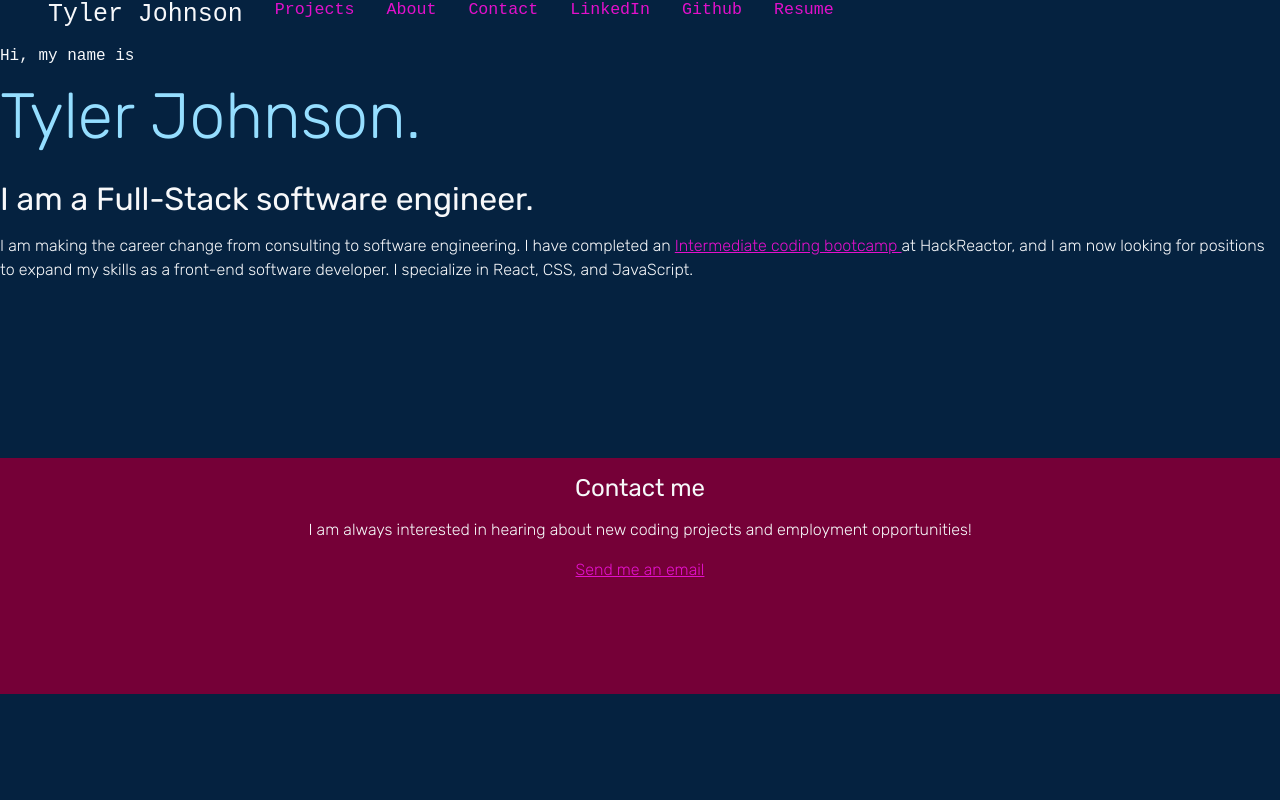
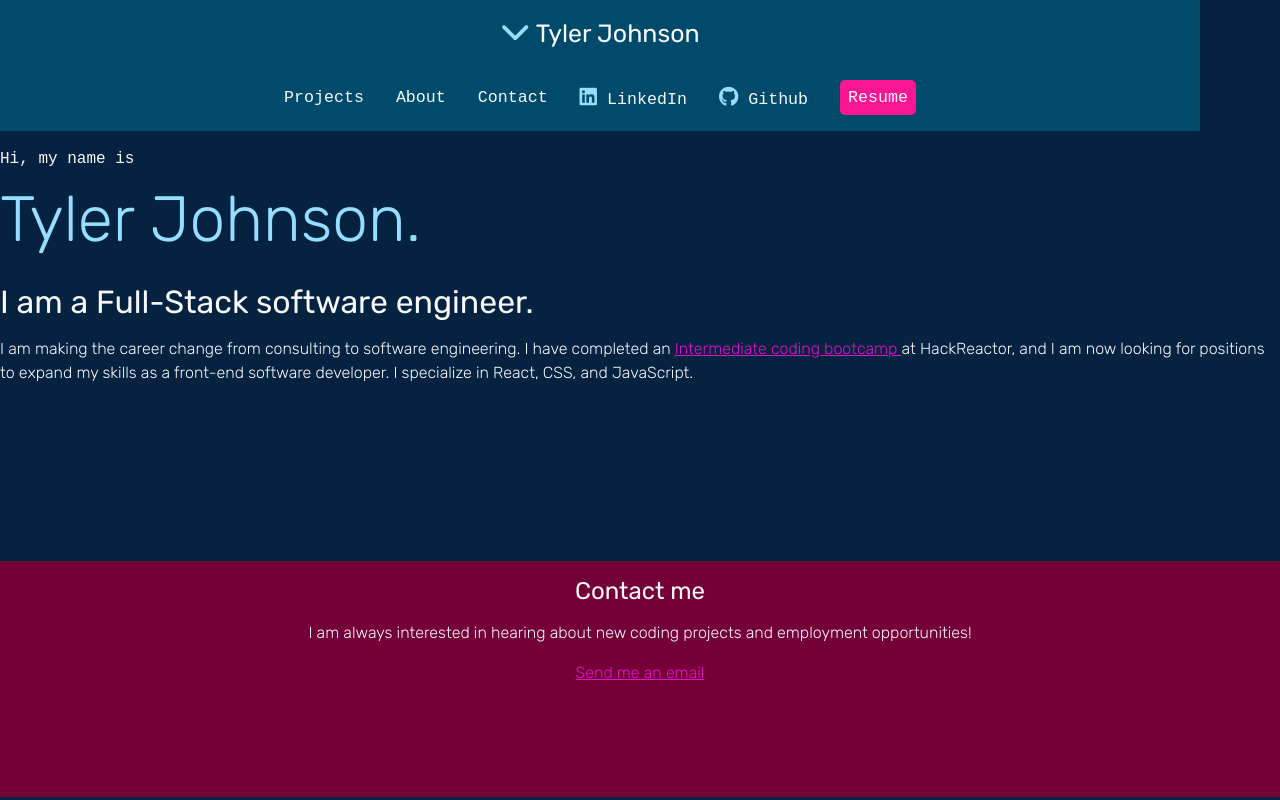
Before and after one commit to t-ylerJ/portfolio, a plain HTML site: page index.html in a window 1280 px wide. Drawn offline with Linux system fonts and the light colour scheme; a web font is replaced by a local one.

Commit message:
Create nav bar and add FA icons

```diff
--- a/index.html
+++ b/index.html
@@ -3,21 +3,40 @@
   <link rel="preconnect" href="https://fonts.googleapis.com">
   <link rel="preconnect" href="https://fonts.gstatic.com" crossorigin>
   <link href="https://fonts.googleapis.com/css2?family=Oxygen+Mono&family=Rubik:ital,wght@0,300..900;1,300..900&display=swap" rel="stylesheet">
+  <script src="https://kit.fontawesome.com/4325354217.js" crossorigin="anonymous"></script>
 </head>
 <nav id="navbar">
   <ul>
-    <li><h1>Tyler Johnson</h1></li>
+
+    <li>
+      <h1>
+        <!-- <i class="fa-solid fa-code"></i> -->
+        <!-- <i class="fa-solid fa-file-code"></i> -->
+        <!-- <i class="fa-regular fa-folder-open"></i> -->
+        <!-- <i class="fa-solid fa-pen-to-square"></i> -->
+        <i class="fa-solid fa-chevron-down"></i>
+        Tyler Johnson
+      </h1>
+    </li>
     <li><a href="#projects">Projects</a></li>
     <li><a href="about.html">About</a></li>
     <li><a href="#contact">Contact</a></li>
-    <li><a href="https://www.linkedin.com/in/t-ylerJ/" target="_blank">LinkedIn</a></li>
-    <li><a href="https://github.com/t-ylerJ">Github</a></li>
-    <li><a href="">Resume</a></li>
-
+    <li>
+      <a href="https://www.linkedin.com/in/t-ylerJ/" target="_blank"><span class="fa-brands fa-linkedin" style="color: #95deff;"></span>
+        LinkedIn
+      </a>
+    </li>
+    <li>
+      <a href="https://github.com/t-ylerJ"><span class="fa-brands fa-github" style="color: #95deff;"></span>
+        Github
+      </a>
+    </li>
+    <li><a href="" class="button">Resume</a></li>
   </ul>
 
 </nav>
   <section id="intro">
+
     <p class="name">Hi, my name is <span> Tyler Johnson.</span></p>
     <h2>I am a Full-Stack software engineer.</h2>
 
--- a/main.css
+++ b/main.css
@@ -1,4 +1,4 @@
-.rubik-primary {
+ .rubik-primary {
   font-family: "Rubik", sans-serif;
   font-optical-sizing: auto;
   font-weight: 300;
@@ -66,25 +66,63 @@ a:hover {
 nav {
   font-family: var(--mono);
   font-size: 80%;
+  padding: 1rem 2rem;
+  background-color: var(--dkseafoamblue);
 }
-#navbar ul{
+
+nav h1 {
+  text-decoration: none;
+  font-family: var(--sans);
+
+  font-weight: 400;
+}
+nav ul {
   list-style-type: none;
+  padding: 0;
   margin: 0;
-  padding: 0 2rem;
-  overflow: hidden;
-  text-decoration: none;
+  display: flex;
+  flex-flow: row wrap;
+  justify-content: center;
+  align-items: center;
+  gap: 2rem;
 }
-li {
-  float: left;
-  padding: 0 1rem;
+
+nav li:first-child  {
+  flex-basis: 100%;
+  text-align: center;
 
 }
-li a{
-  justify-content: left;
+nav [class*="fa-"] {
+  font-size: 120%;
+  color: var(--ltblue);
+}
+nav a {
+  color: var(--white);
+  text-decoration: none;
   display: block;
-  text-decoration: none;
 }
 
+nav a:hover {
+  color: var(--dkpink);
+}
+
+.button {
+  background-color: var(--magenta);
+  padding: .5rem;
+  border-radius: 5px;
+}
+.button:hover{
+  color: var(--white);
+  background-color: var(--dkpink);
+  padding: .5rem;
+  border-radius: 5px;
+}
+
+@media (min-width: 850px){
+  nav {
+    max-width: 1200px;
+  }
+}
 /* intro styles */
 
 #intro {
```
